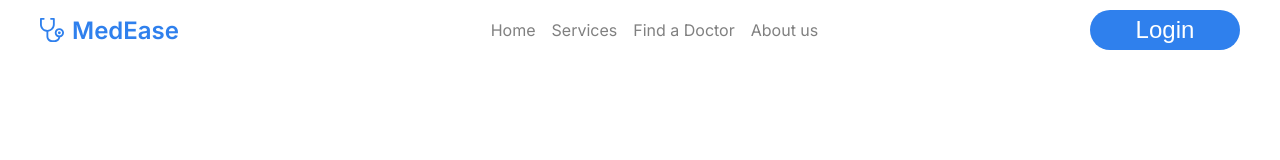
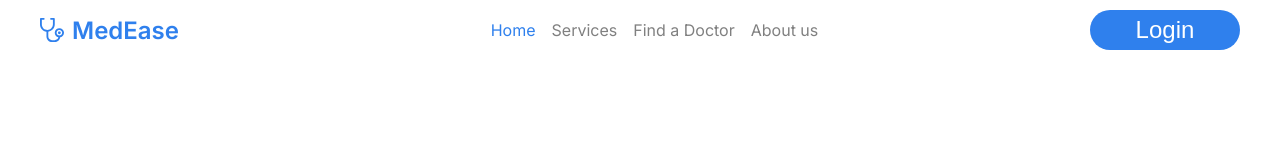
Before and after one commit to ArchivesOfJai/MedEase, a React (Vite) app in the folder Client/: page / in a window 1280 px wide. Shown: the top 160 px of the page. Built offline with nearby package versions, Linux system fonts and the light colour scheme.

Commit message:
Nav Links updated
nav link 'home" will be active  at root  also.

```diff
--- a/Client/src/Navbar/NavLink.jsx
+++ b/Client/src/Navbar/NavLink.jsx
@@ -3,7 +3,7 @@ import './NavLink.css'
 function NavLink({name}) {
     let href = name.replaceAll(' ','');
   return (
-   <li className='nav-link'><a href={`/${href}`} style={{color: window.location.pathname === `/${href}` ? '#2F80ED' : '#808080'}}>{name}</a></li>
+   <li className='nav-link'><a href={`/${href}`} style={{color: (window.location.pathname === `/${href}`)||(window.location.pathname === '/'&&name === 'Home') ? '#2F80ED' : '#808080'}}>{name}</a></li>
   )
 }
 
```
